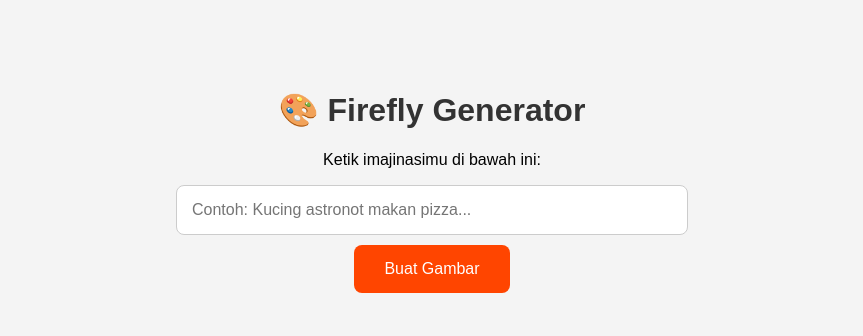
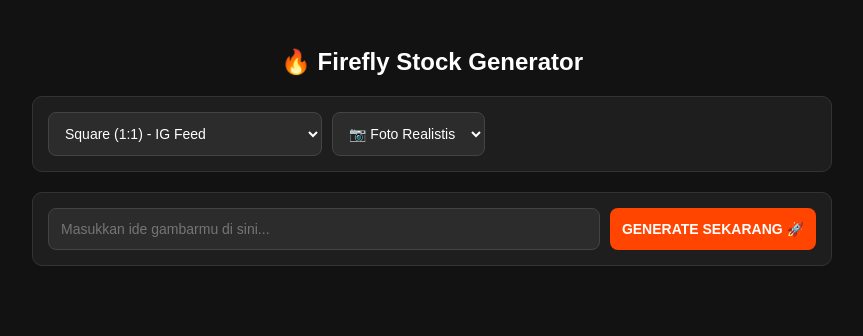
Before and after one commit to cupucepu/firefly-web-generatorrrr, a website: page index.html in a window 1280 px wide. Shown: the whole page, without its empty margins (208-1071 px from the left). Drawn offline with Linux system fonts and the light colour scheme.

Commit message:
Update index.html

```diff
--- a/index.html
+++ b/index.html
@@ -3,61 +3,86 @@
 <head>
     <meta charset="UTF-8">
     <meta name="viewport" content="width=device-width, initial-scale=1.0">
-    <title>Generator Gambar Firefly</title>
+    <title>Firefly Generator Pro</title>
     <style>
-        body { font-family: sans-serif; max-width: 600px; margin: 50px auto; padding: 20px; text-align: center; background-color: #f4f4f4; }
-        h1 { color: #333; }
-        input { width: 80%; padding: 15px; border-radius: 8px; border: 1px solid #ccc; font-size: 16px; }
-        button { padding: 15px 30px; background-color: #ff4500; color: white; border: none; border-radius: 8px; font-size: 16px; cursor: pointer; margin-top: 10px; }
-        button:hover { background-color: #e03e00; }
-        #result { margin-top: 20px; }
-        img { max-width: 100%; border-radius: 10px; box-shadow: 0 4px 8px rgba(0,0,0,0.1); }
-        .loading { color: #666; font-style: italic; display: none; }
+        body { background-color: #121212; color: white; font-family: sans-serif; padding: 20px; display: flex; flex-direction: column; align-items: center; }
+        .container { width: 100%; max-width: 800px; }
+
+        /* GAYA MENU ASPECT RATIO */
+        .controls { background: #1e1e1e; padding: 15px; border-radius: 10px; margin-bottom: 20px; border: 1px solid #333; display: flex; gap: 10px; flex-wrap: wrap; }
+        select, input, button { padding: 12px; border-radius: 8px; border: 1px solid #444; background: #2c2c2c; color: white; font-size: 14px; }
+        input { flex-grow: 1; }
+        button { background: #ff4500; border: none; font-weight: bold; cursor: pointer; }
+        button:hover { background: #ff5722; }
+
+        /* HASIL GAMBAR */
+        #result { margin-top: 20px; text-align: center; }
+        img { max-width: 100%; border-radius: 10px; box-shadow: 0 4px 15px rgba(0,0,0,0.5); }
+        .loading { display: none; color: #aaa; }
     </style>
 </head>
 <body>
-    <h1>🎨 Firefly Generator</h1>
-    <p>Ketik imajinasimu di bawah ini:</p>
 
-    <input type="text" id="prompt" placeholder="Contoh: Kucing astronot makan pizza...">
-    <br>
-    <button onclick="generate()">Buat Gambar</button>
+<div class="container">
+    <h2 style="text-align:center">🔥 Firefly Stock Generator</h2>
 
-    <div class="loading" id="loading">Sedang memproses... Tunggu ya...</div>
-    <div id="result"></div>
+    <div class="controls">
+        <select id="ratio">
+            <option value="square">Square (1:1) - IG Feed</option>
+            <option value="landscape">Landscape (16:9) - Desktop/Youtube</option>
+            <option value="portrait">Portrait (9:16) - Tiktok/Reels</option>
+            <option value="widescreen">Ultra Wide (21:9) - Cinematic</option>
+        </select>
+
+        <select id="type">
+            <option value="photo">📷 Foto Realistis</option>
+            <option value="art">🎨 Digital Art</option>
+        </select>
+    </div>
+
+    <div class="controls">
+        <input type="text" id="prompt" placeholder="Masukkan ide gambarmu di sini...">
+        <button onclick="generate()">GENERATE SEKARANG 🚀</button>
+    </div>
+
+    <div id="result">
+        <div class="loading" id="loader">Sedang memproses... Tunggu ya bos!</div>
+        <img id="image" src="" style="display:none">
+    </div>
+</div>
 
 <script>
     async function generate() {
         const prompt = document.getElementById('prompt').value;
-            const resultDiv = document.getElementById('result');
-            const loadingDiv = document.getElementById('loading');
+        const ratio = document.getElementById('ratio').value;
+        const type = document.getElementById('type').value;
 
-            if(!prompt) return alert("Isi teks dulu dong!");
+        if(!prompt) return alert("Isi dulu prompt-nya bos!");
 
-            resultDiv.innerHTML = "";
-            loadingDiv.style.display = "block";
+        document.getElementById('loader').style.display = 'block';
+        document.getElementById('image').style.display = 'none';
 
         try {
-                // Panggil 'Otak' di server (API Route)
-                const response = await fetch('/api/generate', {
+            const res = await fetch('/api/generate', {
                 method: 'POST',
-                    headers: { 'Content-Type': 'application/json' },
-                    body: JSON.stringify({ text: prompt })
+                headers: {'Content-Type': 'application/json'},
+                body: JSON.stringify({ text: prompt, ratio: ratio, type: type })
             });
 
-                const data = await response.json();
-
+            const data = await res.json();
             if(data.url) {
-                    resultDiv.innerHTML = `<img src="${data.url}" alt="Hasil Gambar"><br><p>Klik kanan gambar untuk Simpan</p>`;
+                document.getElementById('image').src = data.url;
+                document.getElementById('image').style.display = 'block';
             } else {
-                    resultDiv.innerText = "Gagal: " + (data.error || "Unknown error");
+                alert("Gagal: " + (data.error || "Unknown error"));
             }
-            } catch (e) {
-                resultDiv.innerText = "Error koneksi!";
+        } catch(e) {
+            alert("Error koneksi");
         } finally {
-                loadingDiv.style.display = "none";
+            document.getElementById('loader').style.display = 'none';
         }
     }
 </script>
+
 </body>
 </html>
```
Lines whose indentation alone changed are shown as unchanged.
